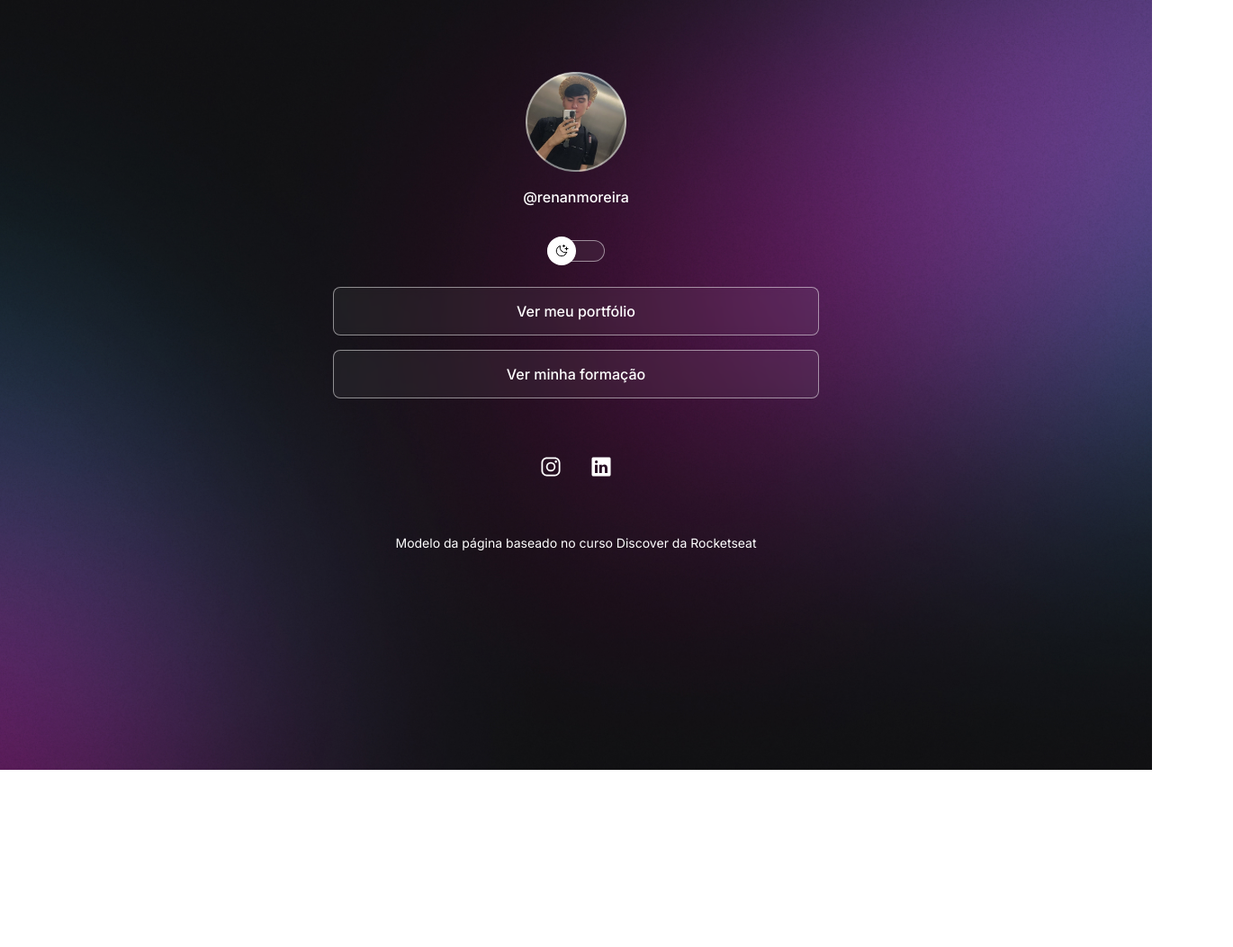
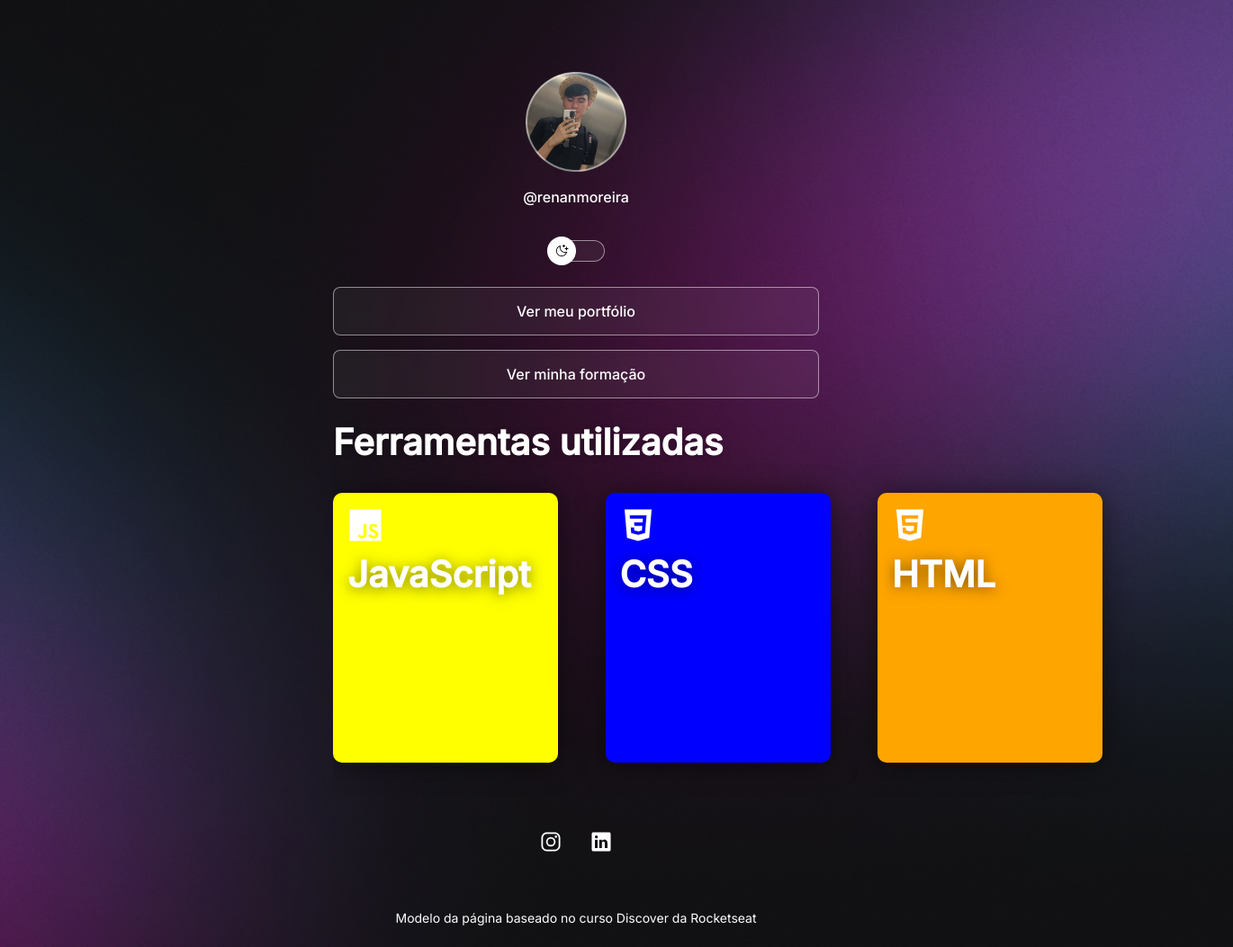
Before and after one commit to renanrmoreira/projetoPortfolio, a plain HTML site: page index.html in a window 1280 px wide. Shown: the whole page at 90% size, 1370 px wide, since content can reach past the window. Before the commit the page ends 856 px from the top, so only its background shows below. Drawn offline with nearby package versions, Linux system fonts and the light colour scheme.

Commit message:
Adding carousel

```diff
--- a/index.html
+++ b/index.html
@@ -39,6 +39,36 @@
           >
         </li>
       </ul>
+
+      <h2>Ferramentas utilizadas</h2>
+      <div id = "carousel">
+        <div id = "carousel-holder">
+          <a target="_top" class="item-album" id="js">
+            <span class="detalhes-album">
+              <span class="icon">
+                <ion-icon name="logo-javascript"></ion-icon>
+              </span>
+              <span class="titulo">JavaScript</span>
+            </span>
+          </a>
+          <a target="_top" class="item-album"  href="">
+            <span class="detalhes-album">
+              <span class="icon">
+                <ion-icon name="logo-css3"></ion-icon>
+              </span>
+              <span class="titulo">CSS</span>
+            </span>
+          </a>
+          <a target="_top" class="item-album" href="">
+            <span class="detalhes-album">
+              <span class="icon">
+                <ion-icon name="logo-html5"></ion-icon>
+              </span>
+              <span class="titulo">HTML</span>
+            </span>
+          </a>
+        </div>
+      </div>
       <div id ="social-icons">
         <a href="https://www.instagram.com/renanrm._/" target="_blank">
           <ion-icon name="logo-instagram"></ion-icon>
@@ -57,7 +87,6 @@
 
     <script type="module" src="https://unpkg.com/ionicons@7.1.0/dist/ionicons/ionicons.esm.js"></script>
     <script nomodule src="https://unpkg.com/ionicons@7.1.0/dist/ionicons/ionicons.js"></script>
-
     <script src="script.js"></script>
   </body>
 </html>
--- a/style.css
+++ b/style.css
@@ -34,7 +34,7 @@ body {
 
   /*background: color imagem repat position/size */
   background: var(--bg-url) no-repeat top center/cover;
-  height: 100vh;
+  height: 100%;
 }
 
 body * {
@@ -152,15 +152,112 @@ ul li a:hover {
   background: var(--surface-color-hover);
 }
 
+#carousel {
+    width: 1000px;
+    float: left;
+    white-space: nowrap;
+    overflow: hidden;
+    position: flex;
+    word-break: keep-all;
+    padding: 2rem 0;
+}
+
+div#carousel-holder{}
+#carousel:after {
+    content: '';
+    position: relative;
+    top: 0;
+    left: 0;
+    width: 100%;
+    height: 100%;
+    pointer-events: none;
+    background: linear-gradient(-90deg, #161231 5%, transparent 40%);
+}
+
+#carousel-holder {
+  position: relative;
+}
+
+.item-album:nth-child(1) {
+  background-color: rgba(209, 220, 11, 0.612);
+}
+
+.item-album:nth-child(2) {
+  background-color: blue;
+}
+
+.item-album:nth-child(3) {
+  background-color: orange;
+}
+
+.item-album {
+    word-break: keep-all;
+    background: black;
+    box-shadow: 0 2px 30px rgba(0,0,0,0.5);
+    position: relative;
+    width: 250px;
+    -webkit-user-drag: none;
+    height: 300px;
+    user-select: none;
+    border-radius: 10px;
+    white-space: nowrap;
+    overflow: hidden;
+    display: inline-block;
+    margin: 0 3rem 0 0;
+    transition: all 0.2s ease-out;
+    transform: scale(1);
+}
+
+.item-album:hover {
+  transform: scale(1.02);
+}
+
+.detalhes-album {
+    background: transparent;
+    position: absolute;
+    top: 0;
+    left: 0;
+    width: 100%;
+    text-shadow: 0 2px 15px rgba(0,0,0,0.5);
+    padding: 1rem;
+    white-space: initial;
+    float: left;
+    box-sizing: border-box;
+    color: white;
+    height: 100%;
+    font-size: 2.5rem;
+    font-weight: 600;
+    z-index: 99;
+}
+
+.titulo {
+  font-weight: 900;
+  display: inline-block;
+  width: 100%;
+}
+
+h2 {
+    font-size: 2.5rem;
+    color: var(--text-color);
+    margin: 0;
+    font-weight: 600;
+    text-shadow: 0 2px 10px rgba(0,0,0,0.2);
+}
+
 #social-icons{
   display: flex;
   justify-content: center;
+  align-items: center;
+  flex-wrap: wrap;
   padding: 24px 0;
   font-size: 24px;
+  margin: 0 auto;
+  max-width: 1000px;
+  clear: both;
 }
 
 #social-icons a {
-  display: flex;
+  display: inline-flex;
   align-items: center;
   justify-content: center;
   padding: 16px;
@@ -170,6 +267,10 @@ ul li a:hover {
 
 #social-icons a:hover{
   background: var(--highlight-color);
+}
+
+#js {
+  background-color: yellow;
 }
 
 footer a {
```
